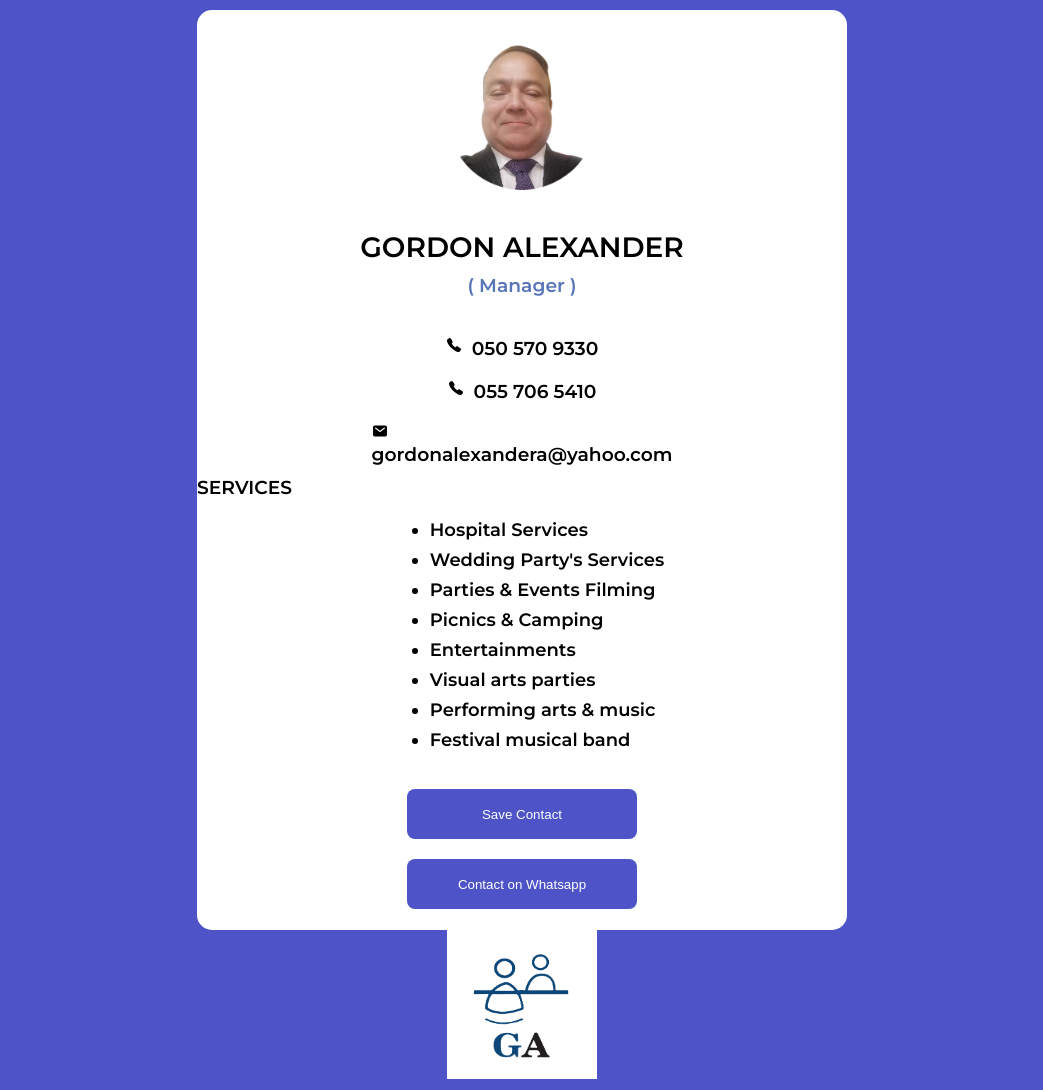
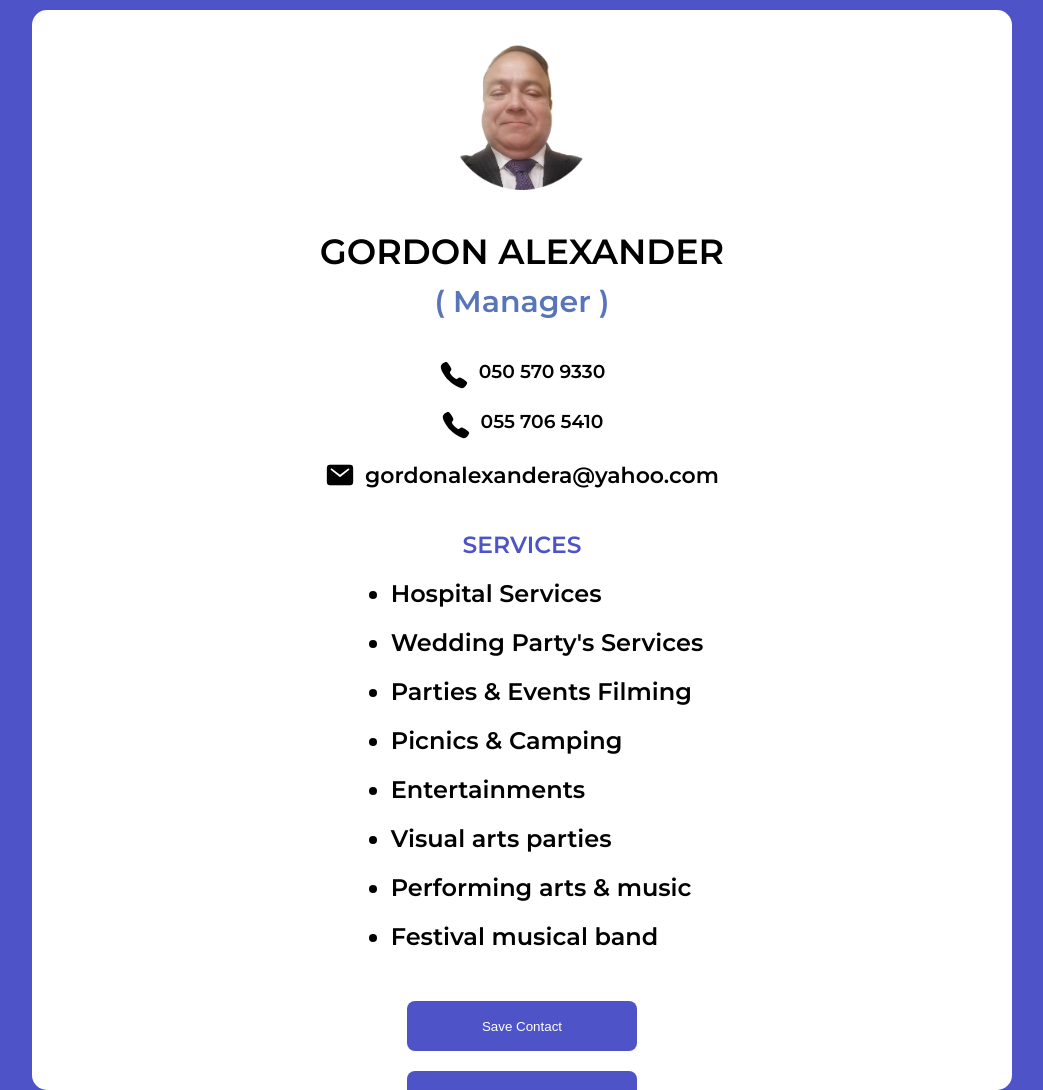
Before and after one commit to graphsoluae/GordonAlexander, a plain HTML site: page index.html in a window 1280 px wide. Shown: the top 1090 px of the page, without its empty margins (118-1161 px from the left). Drawn offline with nearby package versions, Linux system fonts and the light colour scheme.

Commit message:
Update style.css

```diff
--- a/css/style.css
+++ b/css/style.css
@@ -20,8 +20,7 @@ body {
 
 
 main {
-    min-width: 270px;
-    max-width: 650px;
+    max-width: 980px;
 }
 
 
@@ -78,7 +77,6 @@ button:hover {
 main {
     background: white;
     width: 96%;
-    height: 115vh;
     margin: 10px 2%;
     border-radius: 15px;
 }
@@ -106,8 +104,6 @@ main {
 .phone-section {
     display: flex;
     flex-direction: column;
-    justify-content: center;
-    align-items: center;
     color: black;
     border-radius: 15px;
     padding: 10px 0;
@@ -122,13 +118,14 @@ main {
     justify-content: center;
 }
 
-.logo{
+.logo {
     width: 150px;
     height: 150px;
     margin-top: 20px;
 
 }
-.log-section{
+
+.log-section {
     display: flex;
     justify-content: center;
 }
@@ -140,31 +137,89 @@ main {
     margin-top: 30px;
 }
 
+.email-section {
+    display: flex;
+    flex-direction: row;
+    justify-content: center;
+    gap: 10px;
+    align-items: center;
+}
+
+.service-tag{
+    display: flex;
+    justify-content: center;
+    font-weight: bold;
+    color: #4e54c8;
+    font-size: 20px;
+    margin-top: 30px;
+}
+
 
 /* responsive */
 
-@media (min-width: 250px) {
+@media (min-width: 300px) {
 
     .name-section h2 {
         font-size: 18px;
     }
 
+    main {
+        height: 115vh;
+    }
+
+    ion-icon {
+        font-size: 20px;
+    }
+
+    li {
+        padding-bottom: 15px;
+    }
+
+    .email-section h3 {
+        font-size: 13px;
+    }
+
+
 }
 
-@media (min-width: 300px) {
 
-    .name-section h2 {
-        font-size: 22px;
-    }
-}
-@media (min-width: 450px) {
+
+@media (min-width: 400px) {
 
     .name-section h2 {
         font-size: 28px;
     }
 
-    li{
+    li {
         font-size: 18px;
         padding-bottom: 8px;
     }
 }
+
+@media (min-width: 550px) {
+    main {
+        height: 135vh;
+    }
+
+
+    .name-section h2 {
+        font-size: 35px;
+    }
+
+    .name-section h3 {
+        font-size: 30px;
+    }
+
+    li {
+        font-size: 24px;
+        padding-bottom: 20px;
+    }
+
+    ion-icon {
+        font-size: 30px;
+    }
+
+    .email-section h3 {
+        font-size: 22px;
+    }
+}
```
